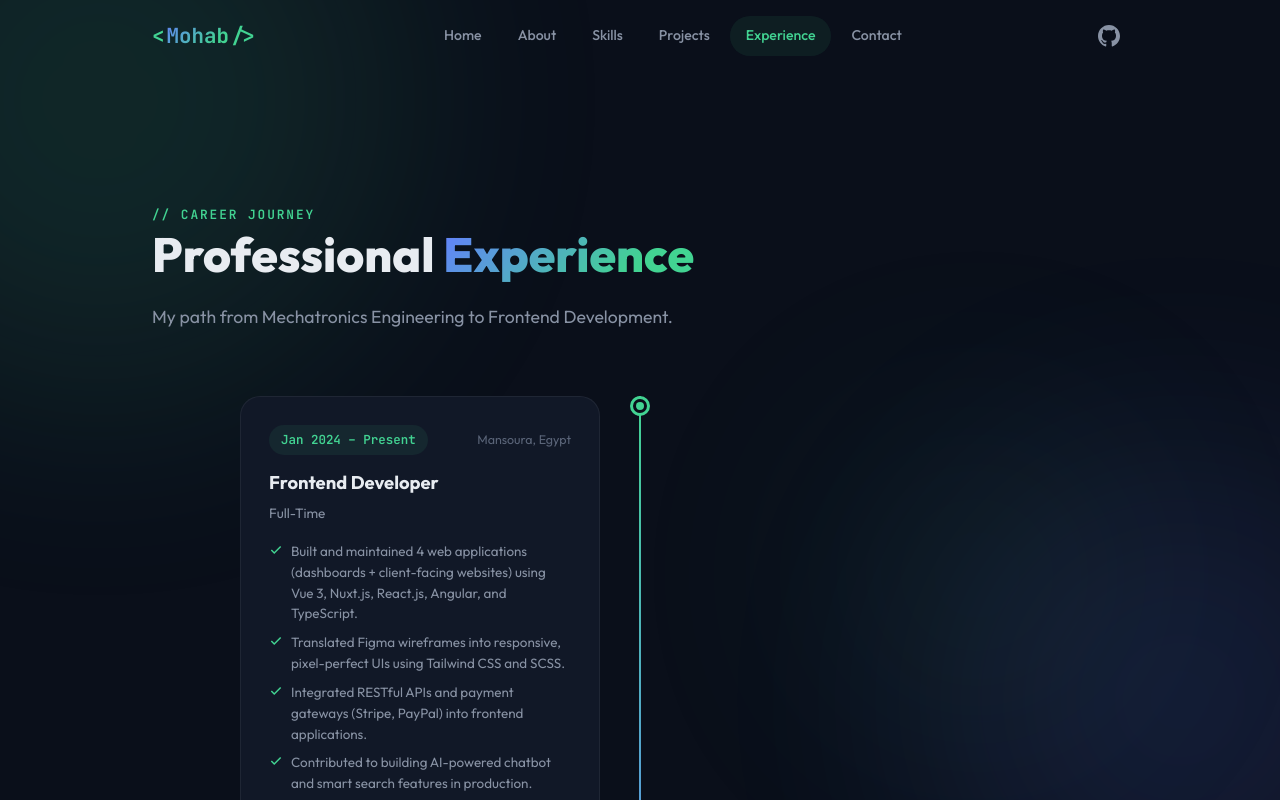
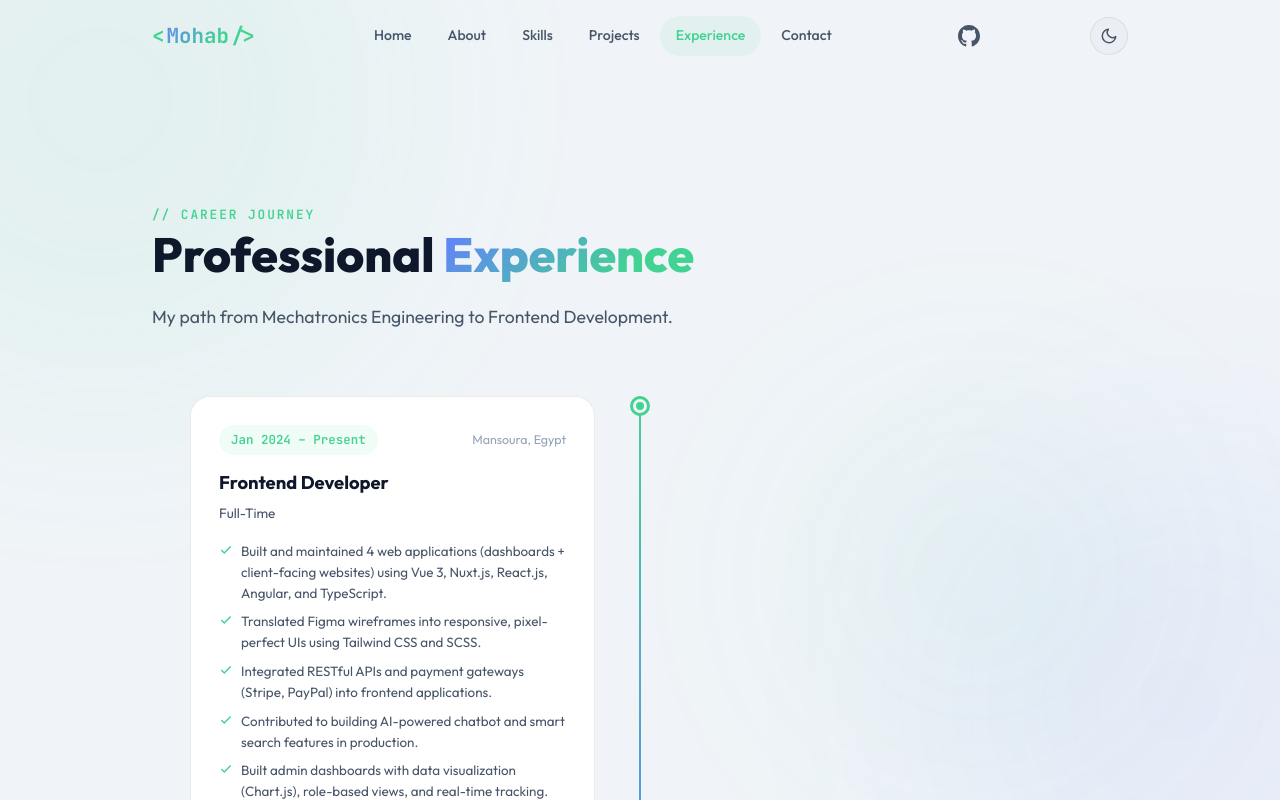
Before and after one commit to MohabMohamed72/CVportofolio, a Nuxt app: page /experience in a window 1280 px wide. Shown: the top 800 px of the page. Built offline with nearby package versions, Linux system fonts and the light colour scheme.

Commit message:
add dark mode and light mode

```diff
--- a/app.vue
+++ b/app.vue
@@ -14,6 +14,12 @@ useHead({
   titleTemplate: (title) =>
     title ? `${title} | Mohab Mohamed` : "Mohab Mohamed | Frontend Developer",
 });
+
+// Run on client immediately to avoid a flash of wrong theme
+if (import.meta.client) {
+  const { initTheme } = useTheme()
+  initTheme()
+}
 </script>
 
 <style>
--- a/assets/css/main.css
+++ b/assets/css/main.css
@@ -4,7 +4,8 @@
    Gradient: linear-gradient(315deg, #42d392 25%, #647eff)
    ══════════════════════════════════════════════════════ */
 
-:root {
+:root,
+[data-theme="dark"] {
   --primary: #42d392;
   --primary-dark: #33b87a;
   --accent: #647eff;
@@ -43,14 +44,54 @@
   --transition: 0.3s cubic-bezier(0.4, 0, 0.2, 1);
   --transition-slow: 0.5s cubic-bezier(0.4, 0, 0.2, 1);
   --transition-bounce: 0.5s cubic-bezier(0.34, 1.56, 0.64, 1);
+
+  --orb-opacity: 0.12;
+  --navbar-scrolled-bg: rgba(10, 15, 26, 0.88);
+  --mobile-menu-bg: rgba(10, 15, 26, 0.98);
+  --code-header-bg: rgba(255, 255, 255, 0.02);
+  --skill-dot-bg: rgba(255, 255, 255, 0.08);
+  --skill-dot-border: rgba(255, 255, 255, 0.12);
+  --tool-tag-bg: rgba(255, 255, 255, 0.03);
 }
 
+/* ── Light Mode ── */
+[data-theme="light"] {
+  --bg: #f0f4f8;
+  --bg-card: #ffffff;
+  --bg-card-hover: #f7fafc;
+  --bg-elevated: #eef2f7;
+  --surface: rgba(0, 0, 0, 0.02);
+  --surface-hover: rgba(0, 0, 0, 0.04);
+  --border: rgba(0, 0, 0, 0.08);
+  --border-hover: rgba(66, 211, 146, 0.45);
+
+  --text: #0f172a;
+  --text-secondary: #475569;
+  --text-muted: #94a3b8;
+
+  --shadow-sm: 0 2px 8px rgba(0, 0, 0, 0.06);
+  --shadow: 0 8px 32px rgba(0, 0, 0, 0.1);
+  --shadow-lg: 0 16px 48px rgba(0, 0, 0, 0.12);
+  --shadow-glow: 0 0 40px rgba(66, 211, 146, 0.2);
+
+  --orb-opacity: 0.07;
+  --navbar-scrolled-bg: rgba(240, 244, 248, 0.9);
+  --mobile-menu-bg: rgba(240, 244, 248, 0.98);
+  --code-header-bg: rgba(0, 0, 0, 0.02);
+  --skill-dot-bg: rgba(0, 0, 0, 0.06);
+  --skill-dot-border: rgba(0, 0, 0, 0.1);
+  --tool-tag-bg: rgba(0, 0, 0, 0.02);
+}
+
+/* ── Smooth theme cross-fade ── */
 *,
 *::before,
 *::after {
   margin: 0;
   padding: 0;
   box-sizing: border-box;
+  transition: background-color 0.3s ease, border-color 0.3s ease,
+    color 0.15s ease, box-shadow 0.3s ease;
 }
 
 html {
@@ -217,7 +258,7 @@ img {
   filter: blur(120px);
   pointer-events: none;
   z-index: 0;
-  opacity: 0.12;
+  opacity: var(--orb-opacity);
 }
 .bg-orb-1 {
   width: 600px;
--- a/components/TheNavbar.vue
+++ b/components/TheNavbar.vue
@@ -21,6 +21,33 @@
           <path d="M12 0c-6.626 0-12 5.373-12 12 0 5.302 3.438 9.8 8.207 11.387.599.111.793-.261.793-.577v-2.234c-3.338.726-4.033-1.416-4.033-1.416-.546-1.387-1.333-1.756-1.333-1.756-1.089-.745.083-.729.083-.729 1.205.084 1.839 1.237 1.839 1.237 1.07 1.834 2.807 1.304 3.492.997.107-.775.418-1.305.762-1.604-2.665-.305-5.467-1.334-5.467-5.931 0-1.311.469-2.381 1.236-3.221-.124-.303-.535-1.524.117-3.176 0 0 1.008-.322 3.301 1.23.957-.266 1.983-.399 3.003-.404 1.02.005 2.047.138 3.006.404 2.291-1.552 3.297-1.23 3.297-1.23.653 1.653.242 2.874.118 3.176.77.84 1.235 1.911 1.235 3.221 0 4.609-2.807 5.624-5.479 5.921.43.372.823 1.102.823 2.222v3.293c0 .319.192.694.801.576 4.765-1.589 8.199-6.086 8.199-11.386 0-6.627-5.373-12-12-12z"/>
         </svg>
       </a>
+
+      <!-- Theme toggle -->
+      <button
+        class="theme-toggle"
+        @click="toggleTheme"
+        :aria-label="isDark ? 'Switch to light mode' : 'Switch to dark mode'"
+        :title="isDark ? 'Light mode' : 'Dark mode'"
+      >
+        <Transition name="theme-icon" mode="out-in">
+          <!-- Sun (shown in dark mode → click to go light) -->
+          <svg v-if="isDark" key="sun" width="18" height="18" viewBox="0 0 24 24" fill="none" stroke="currentColor" stroke-width="2" stroke-linecap="round" stroke-linejoin="round">
+            <circle cx="12" cy="12" r="5"/>
+            <line x1="12" y1="1" x2="12" y2="3"/>
+            <line x1="12" y1="21" x2="12" y2="23"/>
+            <line x1="4.22" y1="4.22" x2="5.64" y2="5.64"/>
+            <line x1="18.36" y1="18.36" x2="19.78" y2="19.78"/>
+            <line x1="1" y1="12" x2="3" y2="12"/>
+            <line x1="21" y1="12" x2="23" y2="12"/>
+            <line x1="4.22" y1="19.78" x2="5.64" y2="18.36"/>
+            <line x1="18.36" y1="5.64" x2="19.78" y2="4.22"/>
+          </svg>
+          <!-- Moon (shown in light mode → click to go dark) -->
+          <svg v-else key="moon" width="18" height="18" viewBox="0 0 24 24" fill="none" stroke="currentColor" stroke-width="2" stroke-linecap="round" stroke-linejoin="round">
+            <path d="M21 12.79A9 9 0 1 1 11.21 3 7 7 0 0 0 21 12.79z"/>
+          </svg>
+        </Transition>
+      </button>
 
       <button
         class="menu-toggle"
@@ -76,10 +103,13 @@
 const isScrolled = ref(false)
 const menuOpen = ref(false)
 
+const { isDark, toggleTheme, initTheme } = useTheme()
+
 const route = useRoute()
 watch(() => route.path, () => { menuOpen.value = false })
 
 onMounted(() => {
+  initTheme()
   window.addEventListener('scroll', () => {
     isScrolled.value = window.scrollY > 40
   })
@@ -102,7 +132,7 @@ onMounted(() => {
 }
 .navbar.scrolled {
   padding: 10px 0;
-  background: rgba(10, 15, 26, 0.88);
+  background: var(--navbar-scrolled-bg);
   backdrop-filter: blur(20px);
   border-bottom: 1px solid var(--border);
 }
@@ -202,9 +232,9 @@ onMounted(() => {
   flex-direction: column;
   padding: 8px 16px 20px;
   border-top: 1px solid var(--border);
-  background: rgba(10, 15, 26, 0.98);
+  background: var(--mobile-menu-bg);
   backdrop-filter: blur(24px);
-  box-shadow: 0 20px 40px rgba(0, 0, 0, 0.5);
+  box-shadow: var(--shadow-lg);
 }
 
 .mobile-link {
@@ -254,6 +284,43 @@ onMounted(() => {
   background: rgba(66, 211, 146, 0.06);
 }
 
+/* ── Theme toggle button ── */
+.theme-toggle {
+  display: flex;
+  align-items: center;
+  justify-content: center;
+  width: 38px;
+  height: 38px;
+  border-radius: 50%;
+  border: 1px solid var(--border);
+  background: var(--surface);
+  color: var(--text-secondary);
+  cursor: pointer;
+  transition: color 0.2s ease, border-color 0.2s ease,
+    background 0.2s ease, transform 0.2s ease;
+  flex-shrink: 0;
+}
+.theme-toggle:hover {
+  color: var(--primary);
+  border-color: var(--border-hover);
+  background: rgba(66, 211, 146, 0.08);
+  transform: rotate(20deg) scale(1.08);
+}
+
+/* ── Theme icon swap animation ── */
+.theme-icon-enter-active,
+.theme-icon-leave-active {
+  transition: opacity 0.18s ease, transform 0.18s ease;
+}
+.theme-icon-enter-from {
+  opacity: 0;
+  transform: rotate(-90deg) scale(0.6);
+}
+.theme-icon-leave-to {
+  opacity: 0;
+  transform: rotate(90deg) scale(0.6);
+}
+
 /* ── Drawer transition ── */
 .drawer-enter-active,
 .drawer-leave-active {
--- /dev/null
+++ b/composables/useTheme.ts
@@ -0,0 +1,48 @@
+// composables/useTheme.ts
+// Manages dark / light mode across the whole application.
+// Persists the user's preference in localStorage and falls back to the
+// operating-system preference (prefers-color-scheme) on first visit.
+
+const STORAGE_KEY = 'mohab-theme'
+
+type Theme = 'dark' | 'light'
+
+// Shared reactive state across all component instances
+const isDark = ref<boolean>(true)
+
+export function useTheme() {
+  const theme = computed<Theme>(() => (isDark.value ? 'dark' : 'light'))
+
+  /**
+   * Applies the current theme by setting `data-theme` on <html>.
+   * The CSS variables in main.css react to this attribute.
+   */
+  function applyTheme(dark: boolean) {
+    if (import.meta.client) {
+      document.documentElement.setAttribute('data-theme', dark ? 'dark' : 'light')
+    }
+  }
+
+  function toggleTheme() {
+    isDark.value = !isDark.value
+    applyTheme(isDark.value)
+    if (import.meta.client) {
+      localStorage.setItem(STORAGE_KEY, isDark.value ? 'dark' : 'light')
+    }
+  }
+
+  function initTheme() {
+    if (!import.meta.client) return
+
+    const stored = localStorage.getItem(STORAGE_KEY) as Theme | null
+    if (stored) {
+      isDark.value = stored === 'dark'
+    } else {
+      // Respect the OS colour-scheme preference
+      isDark.value = !window.matchMedia('(prefers-color-scheme: light)').matches
+    }
+    applyTheme(isDark.value)
+  }
+
+  return { isDark, theme, toggleTheme, initTheme }
+}
--- a/pages/experience.vue
+++ b/pages/experience.vue
@@ -3,8 +3,12 @@
     <section class="section">
       <div class="container">
         <span class="section-label">// Career Journey</span>
-        <h1 class="section-title">Professional <span class="gradient-text">Experience</span></h1>
-        <p class="section-subtitle">My path from Mechatronics Engineering to Frontend Development.</p>
+        <h1 class="section-title">
+          Professional <span class="gradient-text">Experience</span>
+        </h1>
+        <p class="section-subtitle">
+          My path from Mechatronics Engineering to Frontend Development.
+        </p>
 
         <div class="timeline">
           <div class="timeline-line" />
@@ -29,7 +33,16 @@
 
               <ul class="tc-highlights">
                 <li v-for="(h, j) in exp.highlights" :key="j">
-                  <svg width="14" height="14" viewBox="0 0 24 24" fill="none" stroke="currentColor" stroke-width="2.5"><polyline points="20 6 9 17 4 12"/></svg>
+                  <svg
+                    width="14"
+                    height="14"
+                    viewBox="0 0 24 24"
+                    fill="none"
+                    stroke="currentColor"
+                    stroke-width="2.5"
+                  >
+                    <polyline points="20 6 9 17 4 12" />
+                  </svg>
                   <span>{{ h }}</span>
                 </li>
               </ul>
@@ -39,12 +52,15 @@
 
         <!-- Education -->
         <div class="edu-section">
-          <h2 class="section-title" style="text-align:center; margin-bottom: 40px;">
+          <h2
+            class="section-title"
+            style="text-align: center; margin-bottom: 40px"
+          >
             <span class="gradient-text">Education</span>
           </h2>
           <div class="edu-card-large">
             <div class="edu-left">
-              <span class="edu-year-big">2019<br/>— 2024</span>
+              <span class="edu-year-big">2019<br />— 2024</span>
             </div>
             <div class="edu-right">
               <h3>{{ education.degree }}</h3>
@@ -60,17 +76,19 @@
 </template>
 
 <script setup>
-useHead({ title: 'Experience' })
-const { experiences, education } = usePortfolioData()
+useHead({ title: "Experience" });
+const { experiences, education } = usePortfolioData();
 </script>
 
 <style scoped>
-.page-experience { padding-top: 100px; }
+.page-experience {
+  padding-top: 100px;
+}
 
 .timeline {
   margin-top: 64px;
   position: relative;
-  max-width: 800px;
+  max-width: 900px;
   margin-left: auto;
   margin-right: auto;
 }
@@ -80,7 +98,12 @@ const { experiences, education } = usePortfolioData()
   top: 0;
   bottom: 0;
   width: 2px;
-  background: linear-gradient(to bottom, var(--primary), var(--accent), transparent);
+  background: linear-gradient(
+    to bottom,
+    var(--primary),
+    var(--accent),
+    transparent
+  );
   transform: translateX(-50%);
 }
 .timeline-item {
@@ -89,7 +112,9 @@ const { experiences, education } = usePortfolioData()
   margin-bottom: 48px;
   position: relative;
 }
-.timeline-item:last-child { margin-bottom: 0; }
+.timeline-item:last-child {
+  margin-bottom: 0;
+}
 
 .timeline-dot {
   position: absolute;
@@ -181,7 +206,9 @@ const { experiences, education } = usePortfolioData()
 }
 
 /* Education */
-.edu-section { margin-top: 80px; }
+.edu-section {
+  margin-top: 80px;
+}
 .edu-card-large {
   display: grid;
   grid-template-columns: auto 1fr;
@@ -202,19 +229,42 @@ const { experiences, education } = usePortfolioData()
   -webkit-text-fill-color: transparent;
   line-height: 1.3;
 }
-.edu-right h3 { font-size: 1.2rem; font-weight: 700; }
-.edu-dept { color: var(--primary); font-weight: 600; margin: 4px 0 2px; font-size: 0.95rem; }
-.edu-uni-name { color: var(--text-secondary); font-size: 0.9rem; margin-bottom: 12px; }
-.edu-desc { color: var(--text-muted); font-size: 0.88rem; line-height: 1.65; }
+.edu-right h3 {
+  font-size: 1.2rem;
+  font-weight: 700;
+}
+.edu-dept {
+  color: var(--primary);
+  font-weight: 600;
+  margin: 4px 0 2px;
+  font-size: 0.95rem;
+}
+.edu-uni-name {
+  color: var(--text-secondary);
+  font-size: 0.9rem;
+  margin-bottom: 12px;
+}
+.edu-desc {
+  color: var(--text-muted);
+  font-size: 0.88rem;
+  line-height: 1.65;
+}
 
 @media (max-width: 768px) {
-  .timeline-line { left: 20px; }
-  .timeline-dot { left: 20px; }
+  .timeline-line {
+    left: 20px;
+  }
+  .timeline-dot {
+    left: 20px;
+  }
   .timeline-card {
     width: calc(100% - 50px);
     margin-left: 50px !important;
     margin-right: 0 !important;
   }
-  .edu-card-large { grid-template-columns: 1fr; gap: 16px; }
+  .edu-card-large {
+    grid-template-columns: 1fr;
+    gap: 16px;
+  }
 }
 </style>
--- a/pages/index.vue
+++ b/pages/index.vue
@@ -360,7 +360,7 @@ const techList = [
   align-items: center;
   gap: 14px;
   padding: 14px 18px;
-  background: rgba(255, 255, 255, 0.02);
+  background: var(--code-header-bg);
   border-bottom: 1px solid var(--border);
 }
 .code-dots {
--- a/pages/skills.vue
+++ b/pages/skills.vue
@@ -165,8 +165,8 @@ const { skills } = usePortfolioData();
   width: 8px;
   height: 8px;
   border-radius: 50%;
-  background: rgba(255, 255, 255, 0.08);
-  border: 1px solid rgba(255, 255, 255, 0.12);
+  background: var(--skill-dot-bg);
+  border: 1px solid var(--skill-dot-border);
   transition: background 0.3s;
 }
 .skill-dots:not(.accent) .dot.filled {
@@ -188,7 +188,7 @@ const { skills } = usePortfolioData();
 }
 .tool-tag {
   padding: 10px 20px;
-  background: rgba(255, 255, 255, 0.03);
+  background: var(--tool-tag-bg);
   border: 1px solid var(--border);
   border-radius: 50px;
   font-size: 0.85rem;
```
